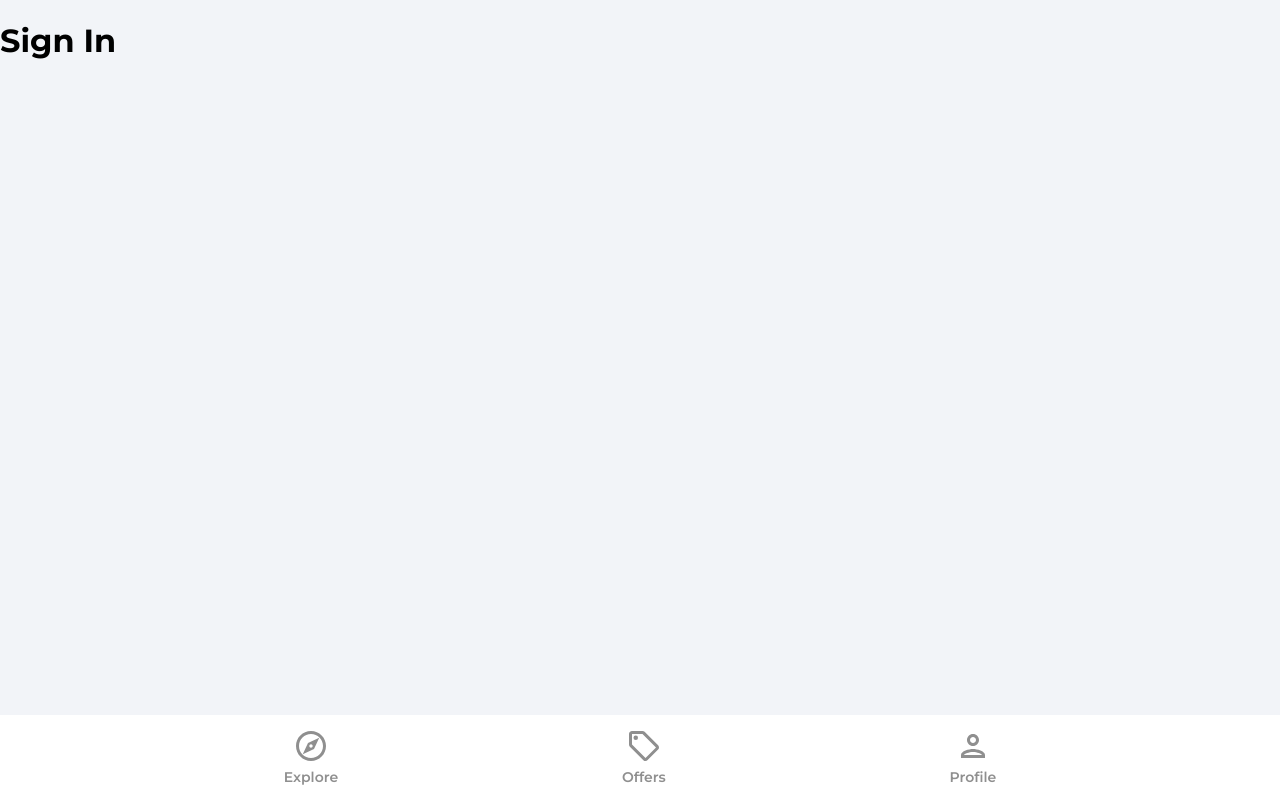
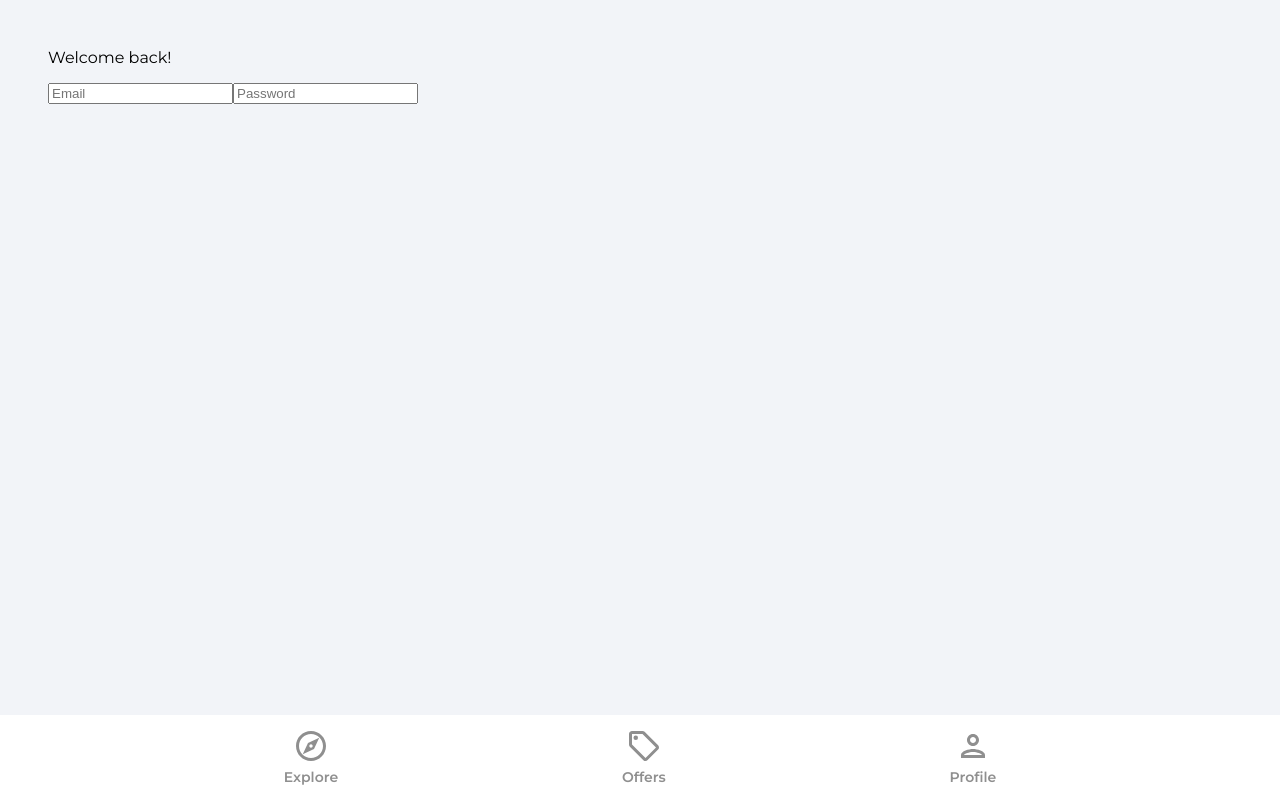
Before and after one commit to nameelza/house-marketplace, a React (Create React App) app: page /sign-in in a window 1280 px wide. Built offline with nearby package versions, Linux system fonts and the light colour scheme.

Commit message:
Update SignIn.jsx

```diff
--- a/src/components/SignIn.jsx
+++ b/src/components/SignIn.jsx
@@ -1,7 +1,45 @@
+import { useState } from "react";
+
 function SignIn() {
+  const [showPassword, setShowPassword] = useState(false);
+  const [inputData, setInputData] = useState({
+    email: "",
+    password: "",
+  });
+  const { email, password } = inputData;
+
+  const onChange = (e) => {
+    setInputData((prevState) => ({
+      ...prevState,
+      [e.target.id]: e.target.value,
+    }));
+  };
+
   return (
     <>
-      <h1>Sign In</h1>
+      <div className="pageContainer">
+        <header>
+          <p>Welcome back!</p>
+        </header>
+        <main>
+          <form>
+            <input
+              type="email"
+              placeholder="Email"
+              id="email"
+              value={email}
+              onChange={onChange}
+            />
+            <input
+              type="password"
+              placeholder="Password"
+              id="password"
+              value={password}
+              onChange={onChange}
+            />
+          </form>
+        </main>
+      </div>
     </>
   );
 }
```
